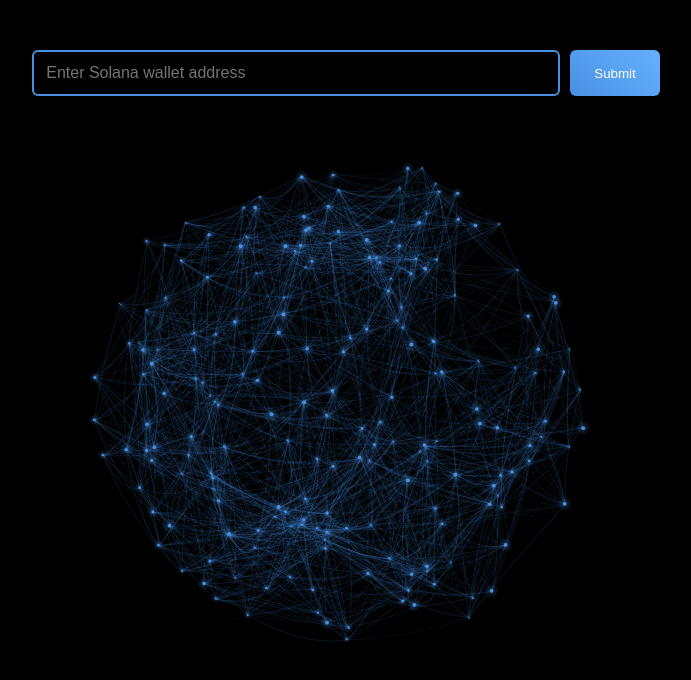
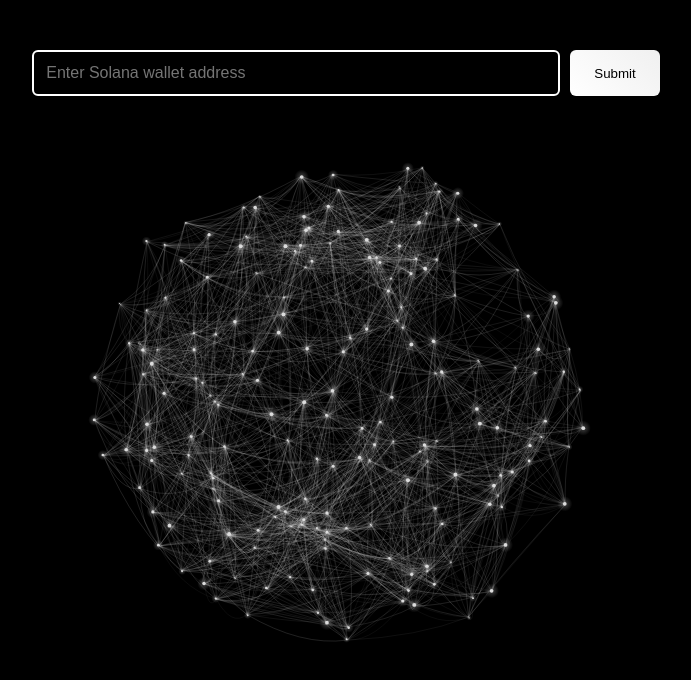
Before and after one commit to NovaBotSol/omen-protocol, a plain HTML site: page index.html in a window 1280 px wide. Shown: the whole page, without its empty margins (294-985 px from the left). Drawn offline with Linux system fonts and the light colour scheme; animation ran at ten frames a second.

Commit message:
Update index.html

```diff
--- a/index.html
+++ b/index.html
@@ -2,7 +2,6 @@
 <html>
 <head>
     <style>
-        /* Previous styles remain the same */
         body {
             margin: 0;
             min-height: 100vh;
@@ -34,7 +33,7 @@
         input {
             width: 500px;
             padding: 12px;
-            border: 2px solid #4a90e2;
+            border: 2px solid #ffffff;
             background: rgba(0, 0, 0, 0.7);
             color: #fff;
             border-radius: 6px;
@@ -44,23 +43,23 @@
 
         input:focus {
             outline: none;
-            border-color: #66b0ff;
-            box-shadow: 0 0 15px rgba(74, 144, 226, 0.5);
+            border-color: #ffffff;
+            box-shadow: 0 0 15px rgba(255, 255, 255, 0.5);
         }
 
         button {
             padding: 12px 24px;
-            background: linear-gradient(45deg, #4a90e2, #66b0ff);
+            background: linear-gradient(45deg, #ffffff, #f0f0f0);
             border: none;
             border-radius: 6px;
-            color: white;
+            color: #000000;
             cursor: pointer;
             transition: all 0.3s ease;
         }
 
         button:hover {
             transform: translateY(-2px);
-            box-shadow: 0 0 15px rgba(74, 144, 226, 0.5);
+            box-shadow: 0 0 15px rgba(255, 255, 255, 0.5);
         }
 
         .network-container {
@@ -90,14 +89,14 @@
             z-index: 3;
             background: radial-gradient(circle at 30% 30%,
                 rgba(255, 255, 255, 0.9) 0%,
-                rgba(74, 144, 226, 0.8) 30%,
-                rgba(74, 144, 226, 0.4) 60%,
-                rgba(74, 144, 226, 0) 100%
+                rgba(220, 220, 220, 0.8) 30%,
+                rgba(220, 220, 220, 0.4) 60%,
+                rgba(220, 220, 220, 0) 100%
             );
             box-shadow:
-                0 0 20px rgba(74, 144, 226, 0.8),
-                0 0 40px rgba(74, 144, 226, 0.4),
-                0 0 60px rgba(74, 144, 226, 0.2);
+                0 0 20px rgba(220, 220, 220, 0.8),
+                0 0 40px rgba(220, 220, 220, 0.4),
+                0 0 60px rgba(220, 220, 220, 0.2);
             opacity: 0;
             transition: all 0.3s ease;
         }
@@ -147,9 +146,9 @@
             }
 
             update(deltaTime) {
-                if (!deltaTime) return; // Prevent NaN values
+                if (!deltaTime) return;
 
-                const dt = Math.min(deltaTime, 32); // Cap delta time
+                const dt = Math.min(deltaTime, 32);
                 this.phase += dt * 0.001;
 
                 const noise = (Math.sin(this.phase) + Math.cos(this.phase * 0.7)) * 0.5;
@@ -171,8 +170,8 @@
                     this.x, this.y, 0,
                     this.x, this.y, this.radius * 4
                 );
-                glow.addColorStop(0, 'rgba(74, 144, 226, 0.3)');
-                glow.addColorStop(1, 'rgba(74, 144, 226, 0)');
+                glow.addColorStop(0, 'rgba(220, 220, 220, 0.3)');
+                glow.addColorStop(1, 'rgba(220, 220, 220, 0)');
 
                 ctx.beginPath();
                 ctx.arc(this.x, this.y, this.radius * 4, 0, Math.PI * 2);
@@ -181,12 +180,11 @@
 
                 ctx.beginPath();
                 ctx.arc(this.x, this.y, this.radius, 0, Math.PI * 2);
-                ctx.fillStyle = '#4a90e2';
+                ctx.fillStyle = '#dcdcdc';
                 ctx.fill();
             }
         }
 
-        // Previous Connection class remains the same
         class Connection {
             constructor(nodeA, nodeB) {
                 this.nodeA = nodeA;
@@ -218,7 +216,7 @@
                     const controlY = midY + Math.sin(this.phase) * offset;
 
                     ctx.quadraticCurveTo(controlX, controlY, this.nodeB.x, this.nodeB.y);
-                    ctx.strokeStyle = `rgba(74, 144, 226, ${this.opacity})`;
+                    ctx.strokeStyle = `rgba(220, 220, 220, ${this.opacity})`;
                     ctx.lineWidth = 0.5;
                     ctx.stroke();
                 }
@@ -259,7 +257,6 @@
             });
         }
 
-        // Previous audio functions remain the same
         function initAudioContext() {
             if (!audioContext) {
                 audioContext = new (window.AudioContext || window.webkitAudioContext)();
@@ -414,9 +411,8 @@
             }
         }
 
-        // Visibility change handling
         document.addEventListener('visibilitychange', () => {
-            isPageVisible = document.visibilityState=== 'visible';
+            isPageVisible = document.visibilityState === 'visible';
             if (isPageVisible) {
                 startAnimation();
             } else {
```
